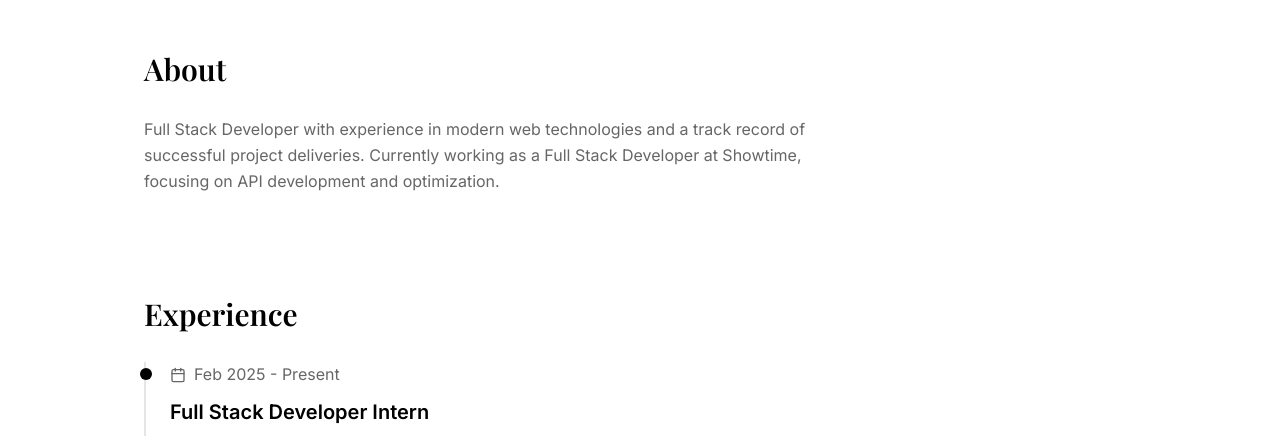
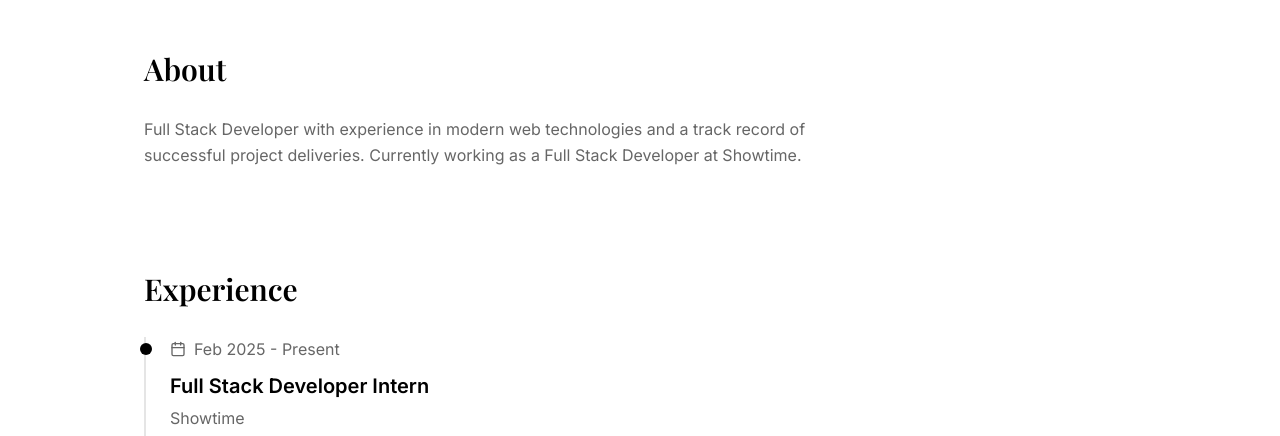
Before and after one commit to divyansharma001/divyansharma001.github.io, a plain HTML site: page index.html in a window 1280 px wide. Shown: the part 350-786 px from the top of the page. Drawn offline with nearby package versions, Linux system fonts and the light colour scheme.

Commit message:
Update index.html

```diff
--- a/index.html
+++ b/index.html
@@ -65,7 +65,7 @@
       <h2 class="section-title">About</h2>
       <p class="text">
         Full Stack Developer with experience in modern web technologies and a track record of successful project deliveries.
-        Currently working as a Full Stack Developer at Showtime, focusing on API development and optimization.
+        Currently working as a Full Stack Developer at Showtime.
       </p>
     </section>
 
```
